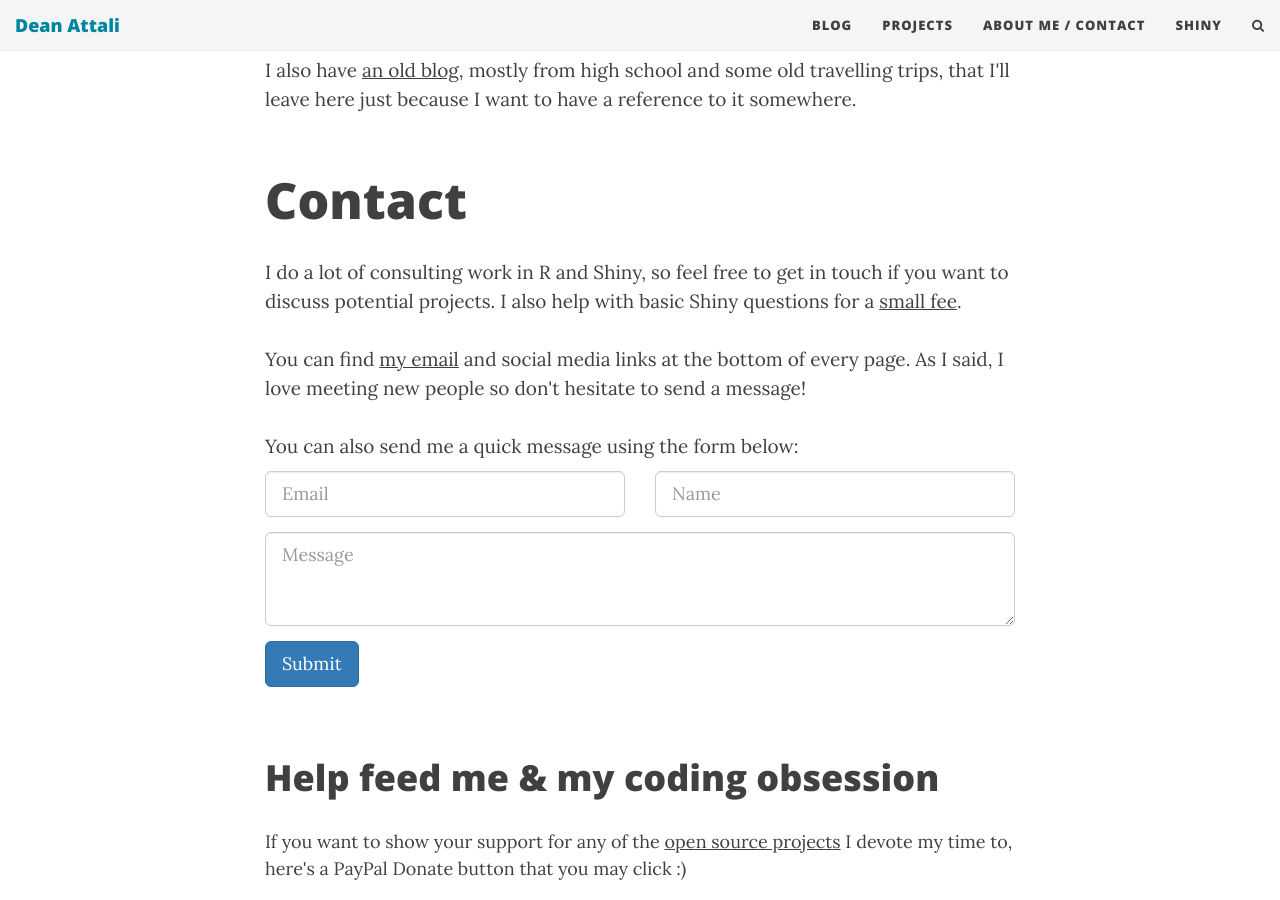
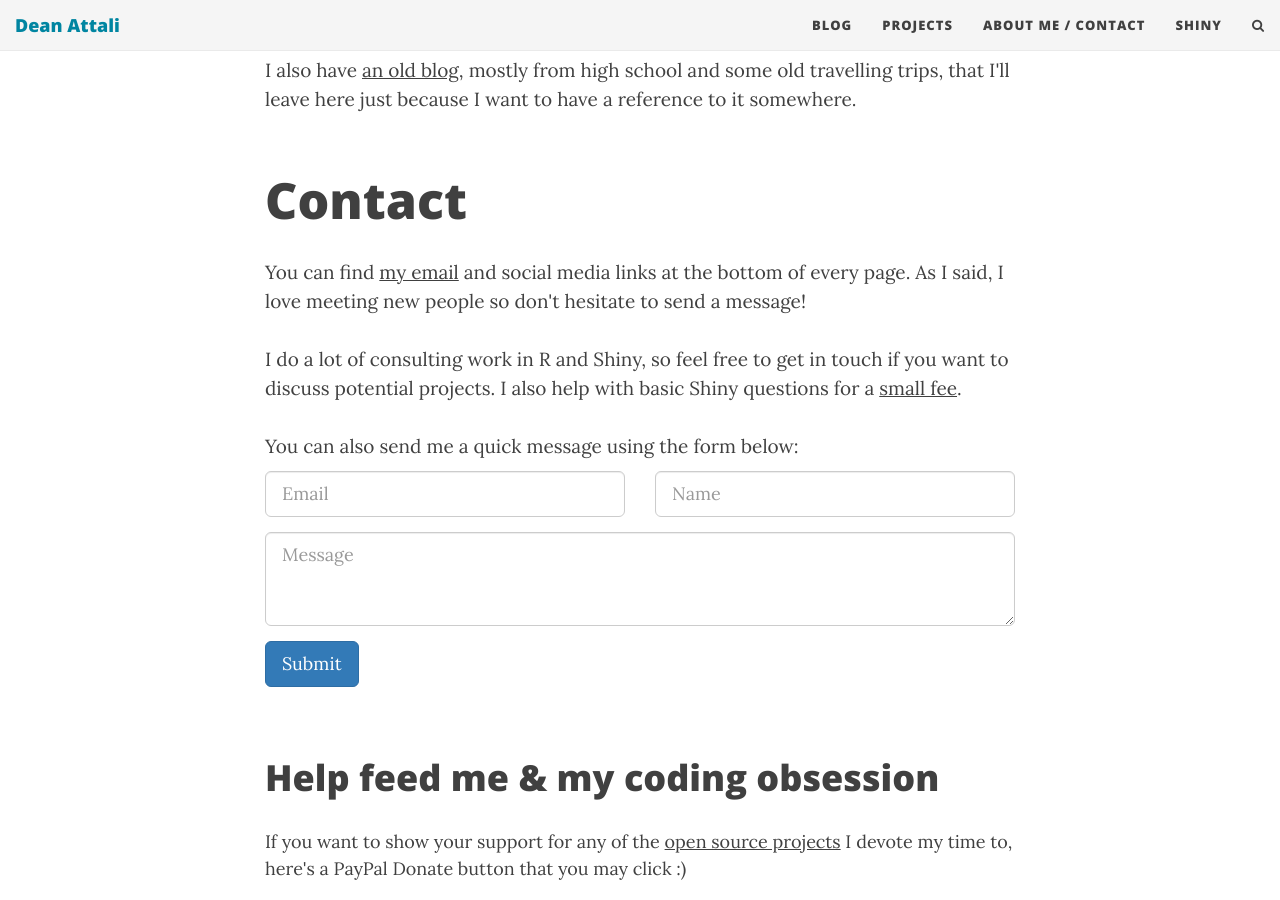
Before and after one commit to daattali/daattali.github.io, a Jekyll site: the page built from aboutme.html, in a window 1280 px wide and 900 px high, scrolled down 940 px. Built offline with Jekyll 4.4.1, drawn with Linux system fonts in a browser that asks for light colours; nearby versions of some CDN libraries; some of the changed lines change nothing that is shown.

Commit message:
change phrasing in contact page

```diff
--- a/aboutme.html
+++ b/aboutme.html
@@ -53,9 +53,8 @@ Grew up in <i>Tel Aviv, Israel</i>, moved to <i>Toronto, Canada</i> during my te
 
 <div id="contactme-section">
 <h1 id="contact">Contact</h1>
-
+<p>You can find <a href="mailto:daattali@gmail.com">my email</a> and social media links at the bottom of every page. As I said, I love meeting new people so don't hesitate to send a message!</p>
 <p>I do a lot of consulting work in R and Shiny, so feel free to get in touch if you want to discuss potential projects. I also help with basic Shiny questions for a <a href="https://www.paypal.me/daattali/10">small fee</a>.</p>
-<p>You can find <a href="mailto:daattali@gmail.com">my email</a> and social media links at the bottom of every page. As I said, I love meeting new people so don't hesitate to send a message!</p>
 
 <form action="https://formspree.io/daattali@gmail.com" method="POST" class="form" id="contact-form">
   <p>You can also send me a quick message using the form below:</p>
```
